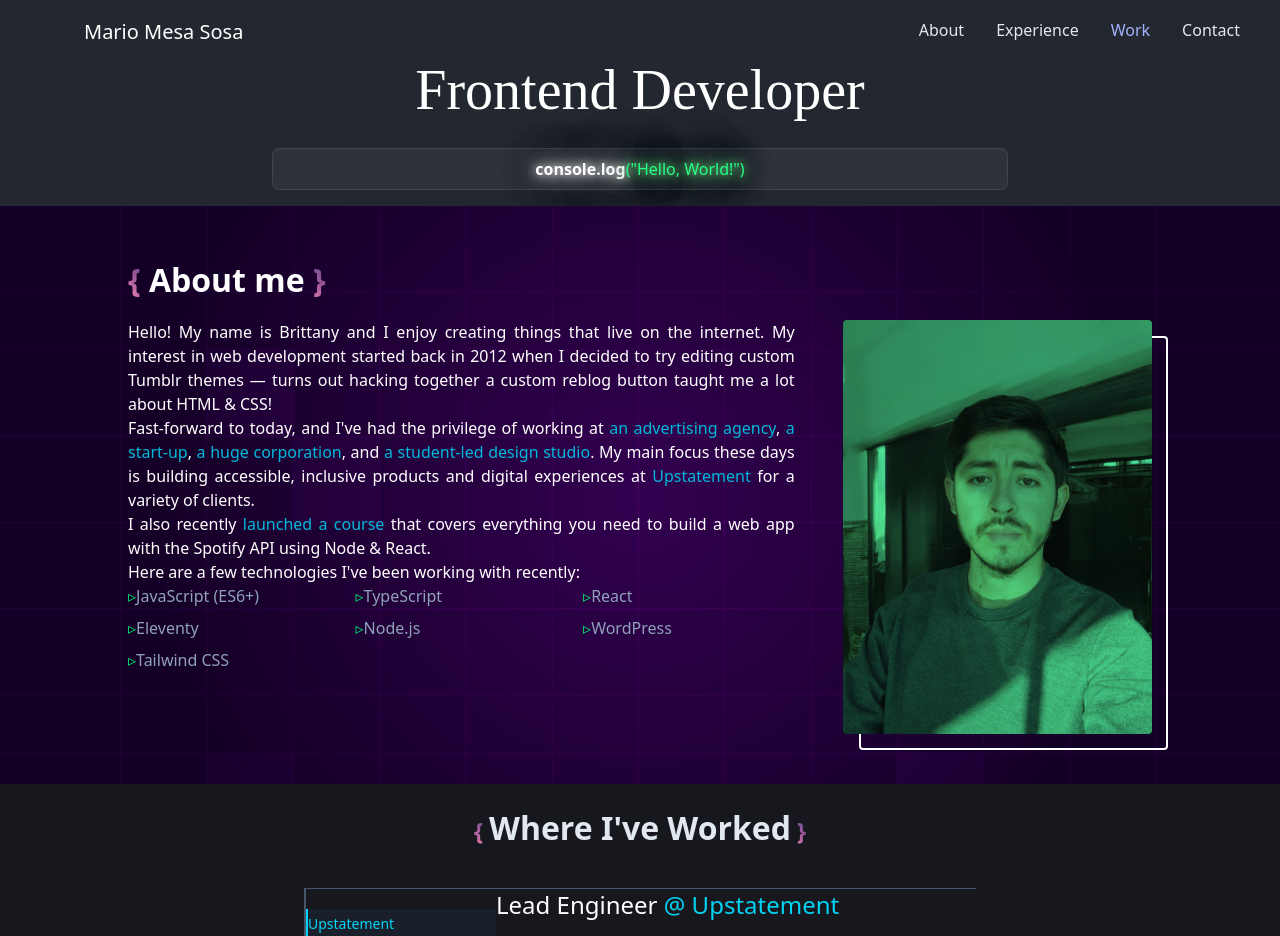
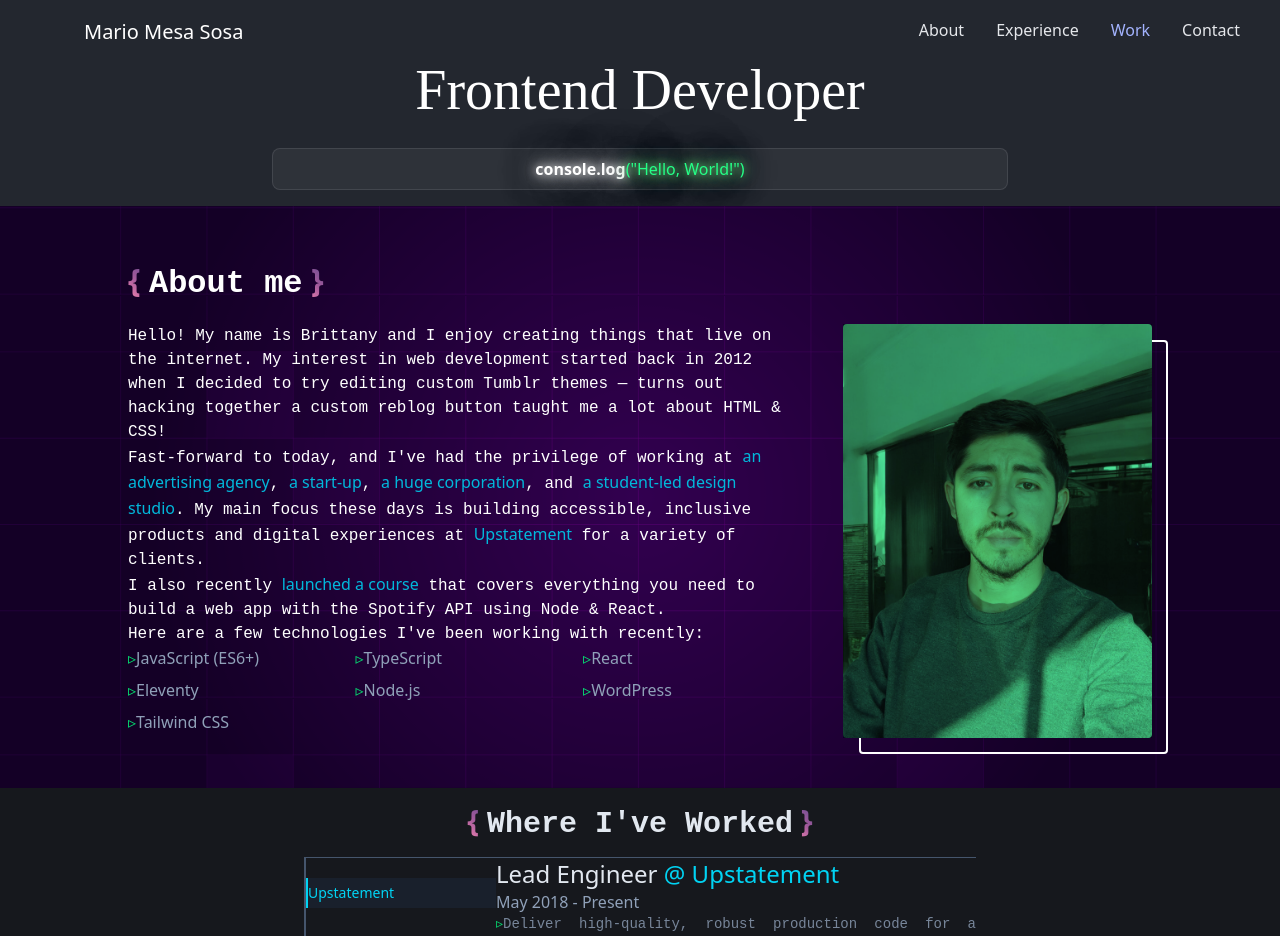
Before and after one commit to Mario-Meza/portafolio_web, a React (Vite) app: page / in a window 1280 px wide. Shown: the top 936 px of the page. Built offline with nearby package versions, Linux system fonts and the light colour scheme.

Commit message:
coreccion de letras y tamano de secciones

```diff
--- a/src/components/AboutComponent.jsx
+++ b/src/components/AboutComponent.jsx
@@ -1,6 +1,5 @@
 import { useTechnologies } from '../hooks/useTechnologies'
 import profileImage from '../assets/images/about.jpg';
-import gridImage from '../assets/images/grid.svg';
 
 
 import React from 'react';
--- a/src/components/JobsComponent.jsx
+++ b/src/components/JobsComponent.jsx
@@ -24,7 +24,7 @@ export const JobsComponent = () => {
         return (
             <section id="experience" className="section-jobs">
                 <div className="flex-item">
-                    <h2 className="text-4xl text-slate-200 font-semibold">Where I&apos;ve Worked</h2>
+                    <h2 className="text-slate-200 font-semibold">Where I&apos;ve Worked</h2>
                 </div>
                 <div className="flex-1 ml-4 h-px bg-slate-600"></div>
                 <div className="max-w-2xl mx-auto py-10">
@@ -42,7 +42,7 @@ export const JobsComponent = () => {
 
     return (
         <section id="experience" className="section-jobs">
-            <div className="flex-item">
+            <div className="container-jobs">
                 <h2 className="text-slate-200 font-semibold">
                     <span className="text-gradient-primary">{'{ '}</span>
                         Where I&apos;ve Worked
--- a/src/styles/About.css
+++ b/src/styles/About.css
@@ -26,10 +26,14 @@
     background-repeat: repeat;
     background-blend-mode: soft-light;
 }
+.section-about,
+.grid p {
+    font-family: __Fira_Code_74c79e, monospace;
+}
 
-
-
-
+.profile h2 {
+    font-family: __Fira_Code_74c79e, monospace;
+}
 .section-about div {
     color: var(--color-font-text);
 }
--- a/src/styles/Jobs.css
+++ b/src/styles/Jobs.css
@@ -13,39 +13,27 @@ html {
     box-sizing: border-box;
     font-family: system-ui, -apple-system, sans-serif;
 }
-.section-jobs {
+.section-jobs{
     display: grid;
     justify-content: center;
     background-color: rgb(22 24 29 / var(--tw-bg-opacity));
+    text-align: justify;
+}
+.container-jobs{
+    text-align: center;
+    font-size: 30px;
+    margin: 10px;
+}
+.container-jobs h2 {
+     font-family: __Fira_Code_74c79e, monospace;
+}
+.flex ul li span{
+    font-size: 14px;
+    font-family: __Fira_Code_74c79e, monospace;
 }
 
-.container {
-    text-align: justify;
-    max-width: 1200px;
-    margin: 0 auto;
-}
-.flex-item{
-    display: grid;
-    justify-content: center;
-    margin-bottom: 1rem;
-}
-.flex-item h2 {
-    font-size: 2rem;
-    padding: 20px;
-}
-.flex-item span{
-    font-size: 23px;
-    font-weight: bold;
-}
 @media (min-width: 768px){
     .grid{
         grid-template-columns: repeat(3, 1fr);
     }
 }
-
-
-.section h2,h3{
-    font-size: 1.5rem;
-    margin-bottom: 20px;
-    color: var(--color-font-text);
-}
--- a/src/styles/Menu.css
+++ b/src/styles/Menu.css
@@ -123,21 +123,3 @@ html {
         padding-top: 100px; /* Aumentado para móviles debido al header más alto */
     }
 }
-@media (min-width: 378px) {
-    .nav-container{
-        flex-direction: row;
-        gap: 1rem;
-    }
-}
-@media (min-width: 469px) {
-    .nav-container{
-        flex-direction: row;
-        gap: 1rem;
-    }
-}
-@media (min-width: 300px) {
-    .nav-container{
-        flex-direction: row;
-        gap: 1rem;
-    }
-}
```
